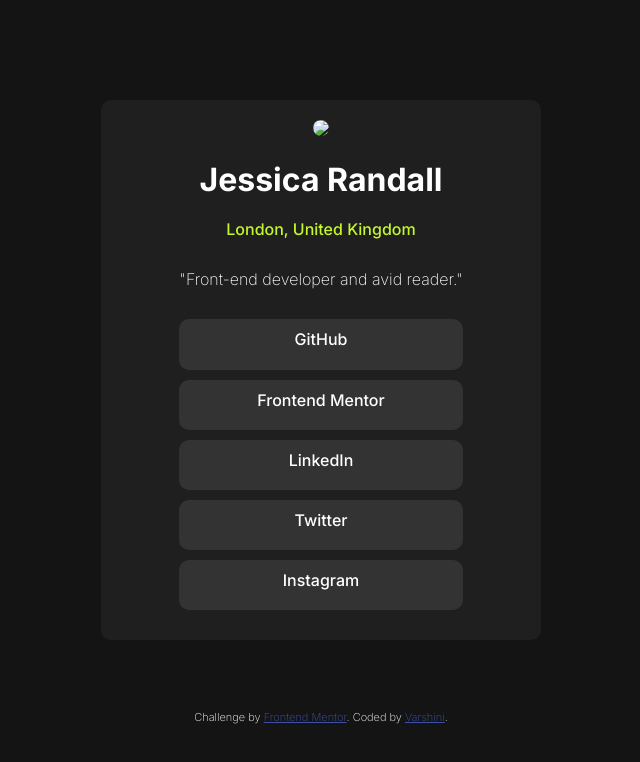
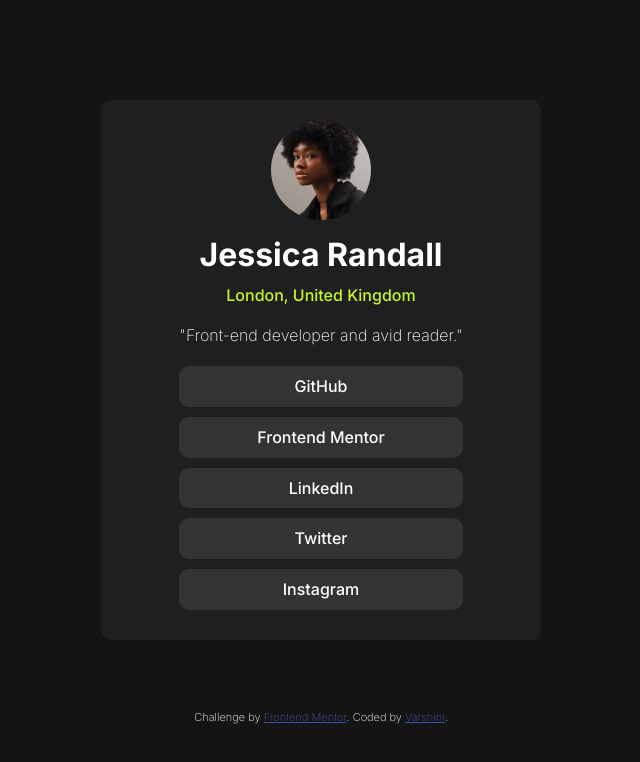
Before and after one commit to varshini-0506/frontend-mentor-social-links, a plain HTML site: page index.html in a window 1280 px wide. Shown: the whole page, without its empty margins (319-959 px from the left). Drawn offline with Linux system fonts and the light colour scheme.

Commit message:
Update index.html

```diff
--- a/index.html
+++ b/index.html
@@ -4,7 +4,7 @@
   <meta charset="UTF-8">
   <meta name="viewport" content="width=device-width, initial-scale=1.0">
 
-  <link rel="icon" type="image/png" sizes="32x32" href="favicon-32x32.png">
+  <link rel="icon" type="image/png" sizes="32x32" href="assets/favicon-32x32.png">
 
   <title>Frontend Mentor | Social links profile</title>
   <link rel="stylesheet" href="style.css">
@@ -19,7 +19,7 @@
 <body>
 <main>
   <div class="image">
-    <img src="avatar-jessica.jpeg">
+    <img src="assets/avatar-jessica.jpeg">
   </div>
   <div class="name">Jessica Randall</div>
   <div class="place">London, United Kingdom</div>
```
